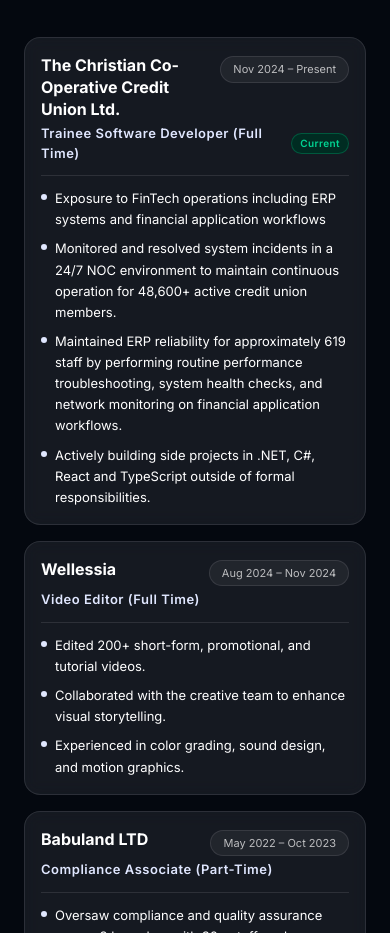
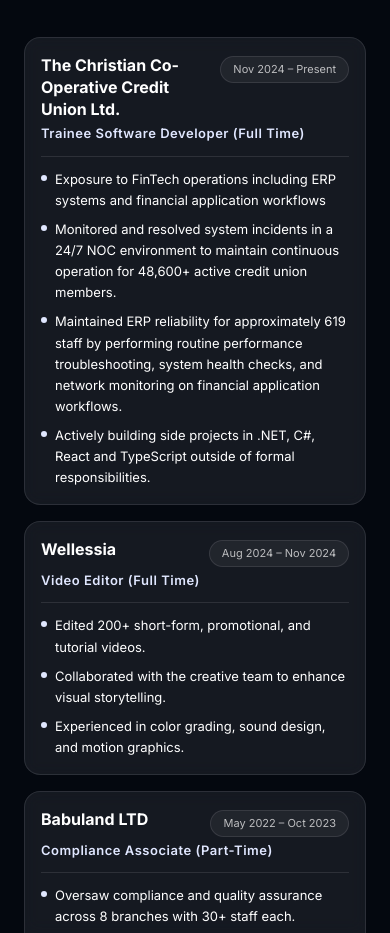
Before and after one commit to Charan951/protfilo, a React (Vite) app in the folder Brian Kabbo Sarker/: page / in a window 390 px wide. Shown: the part 2340-3273 px from the top of the page. Built offline with nearby package versions, Linux system fonts and the light colour scheme.

Commit message:
Removed current status in experience section.

```diff
--- a/Brian Kabbo Sarker/src/sections/Experience.tsx
+++ b/Brian Kabbo Sarker/src/sections/Experience.tsx
@@ -114,7 +114,7 @@
                   {exp.role}
                 </p>
                 {exp.isCurrent && (
-                  <span className="inline-flex items-center text-[10px] font-semibold tracking-[0.04em] px-2 py-0.5 rounded-full bg-emerald-950 text-emerald-400 border border-emerald-500/30 whitespace-nowrap flex-shrink-0">
+                  <span className="hidden md:inline-flex items-center text-[10px] font-semibold tracking-[0.04em] px-2 py-0.5 rounded-full bg-emerald-950 text-emerald-400 border border-emerald-500/30 whitespace-nowrap flex-shrink-0">
                     Current
                   </span>
                 )}
```
